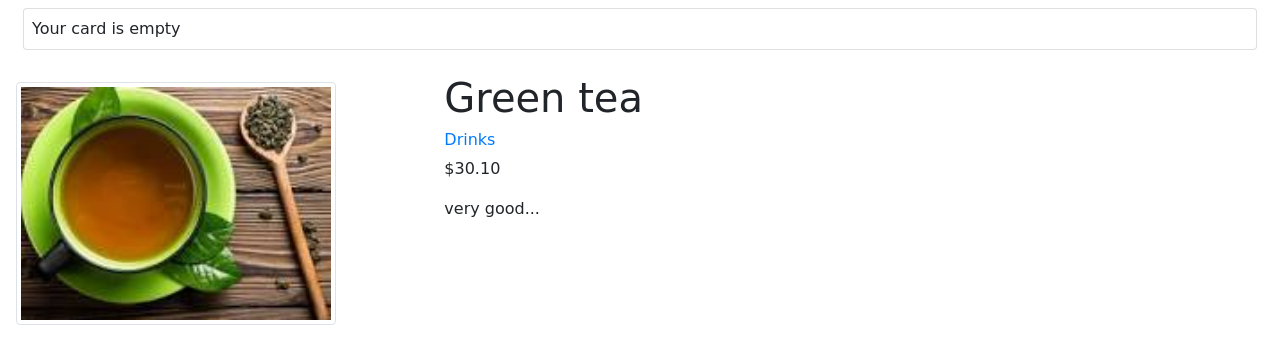
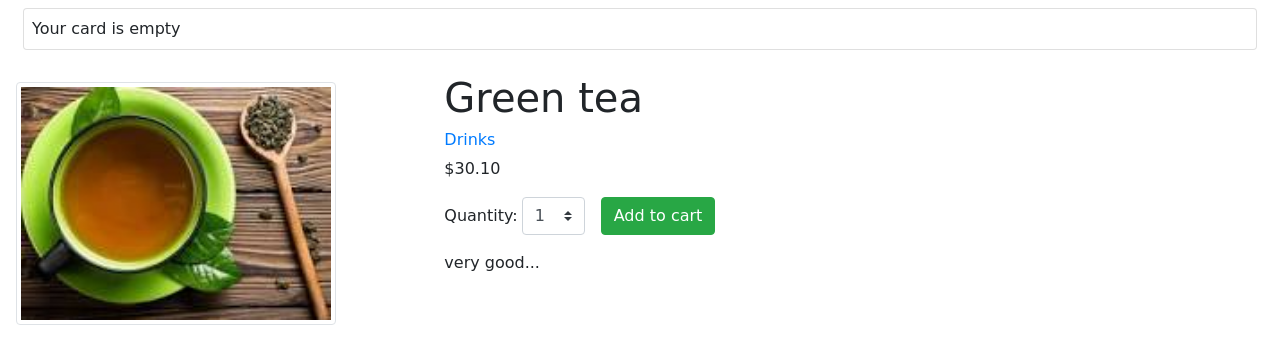
Before and after one commit to bogosla/myshop, a Django app: a page that uses templates/shop/product/detail.html in a window 1280 px wide. Shown: the part 56-420 px from the top of the page. Run offline with Django 3.2, Linux system fonts and the light colour scheme; data comes from the database, SQL or seed files in the repository; both versions use the stored data as it was after the commit; some libraries are stand-ins or nearby versions; some web fonts are replaced.

Commit message:
cart app

```diff
--- /dev/null
+++ b/cart/forms.py
@@ -0,0 +1,7 @@
+from django import forms
+
+PRODUCT_QUANTITY_CHOICES = [(i, str(i)) for i in range(1, 21)]
+
+class CartAddProductForm(forms.Form):
+    quantity = forms.TypedChoiceField(choices=PRODUCT_QUANTITY_CHOICES, coerce=int, widget=forms.Select(attrs={'class': 'custom-select ml-1'}))
+    override = forms.BooleanField(initial=False, required=False, widget=forms.HiddenInput)
--- /dev/null
+++ b/cart/urls.py
@@ -0,0 +1,12 @@
+from django.urls import path
+
+from . import views
+
+app_name = 'cart'
+
+urlpatterns = [
+    path('', views.cart_detail, name='cart_detail'),
+    path('add/<int:product_id>/', views.cart_add, name='cart_add'),
+    path('remove/<int:product_id>/', views.cart_remove, name='cart_remove'),
+
+]
--- a/myshop/urls.py
+++ b/myshop/urls.py
@@ -22,6 +22,7 @@ from django.conf.urls.static import static
 urlpatterns = [
     path('pages/', include('django.contrib.flatpages.urls')),
     path('admin/', admin.site.urls),
+    path('cart/', include('cart.urls', namespace='cart')),
     path('', include('shop.urls', namespace='shop')),
 
 ]
--- a/shop/views.py
+++ b/shop/views.py
@@ -1,5 +1,6 @@
 from django.shortcuts import render, get_object_or_404
 from .models import Category, Product
+from cart.forms import CartAddProductForm
 # Create your views here.
 
 def product_list(request, category_slug=None):
@@ -18,7 +19,9 @@ def product_list(request, category_slug=None):
 
 def product_detail(request, id, slug):
     product = get_object_or_404(Product, id=id, slug=slug, available=True)
+    cart_product_form = CartAddProductForm()
 
     return render(request, 'shop/product/detail.html', {
-        'product': product
+        'product': product,
+        'cart_product_form': cart_product_form
     })
--- a/templates/shop/product/detail.html
+++ b/templates/shop/product/detail.html
@@ -18,6 +18,13 @@
                         <a href="{{ product.category.get_absolute_url }}">{{ product.category }}</a>
                     </h2>
                     <p>${{ product.price }}</p>
+                    <form action="{% url 'cart:cart_add' product.id %}" method="post" class="form-inline">
+                        {% csrf_token %}
+                        <div class="form-group">
+                            {{ cart_product_form }}
+                        </div>
+                        <input type="submit" value="Add to cart" class="btn btn-success ml-3">
+                    </form>
                     <p>
                         {{ product.description|linebreaks }}
                     </p>
```
Also changed, not shown: cart/cart.py (+5 -5 lines), cart/views.py (+32 -2 lines), templates/cart/detail.html (added, +11 -0 lines), db.sqlite3.
